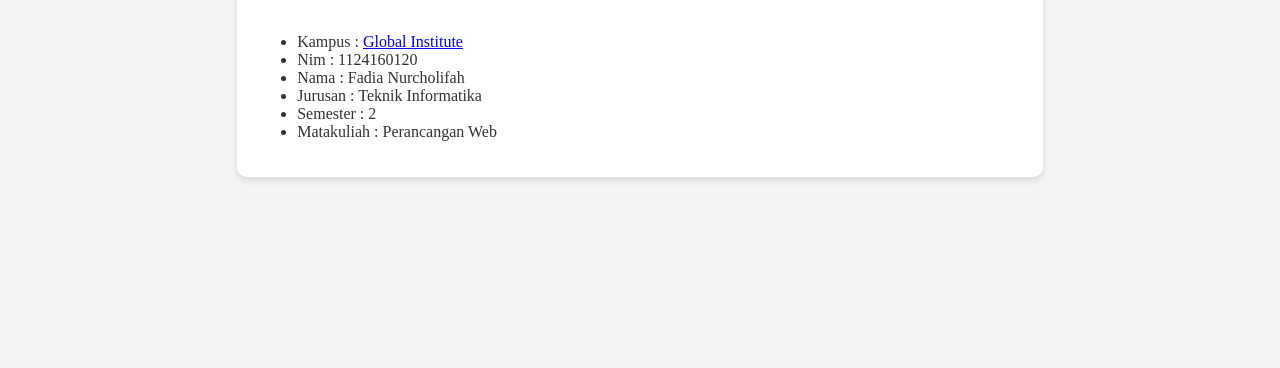
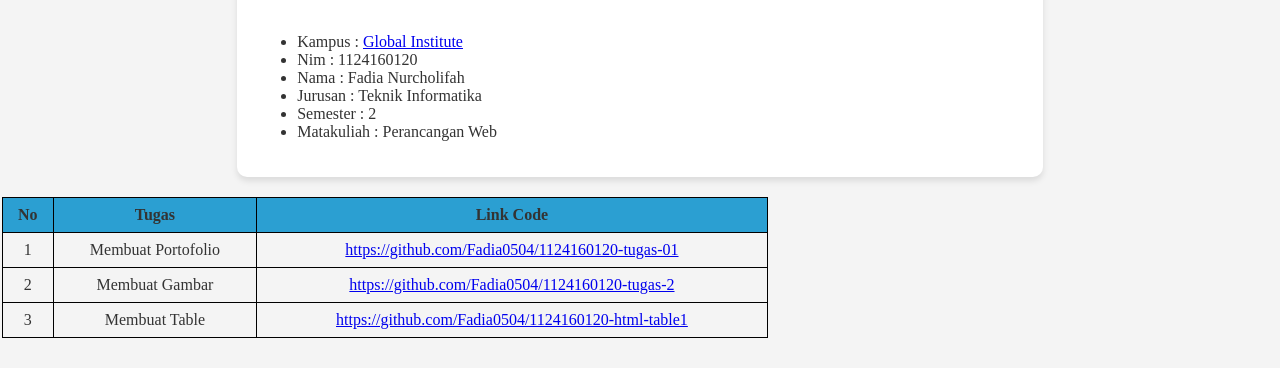
Before and after one commit to Fadia0504/1124160120-UTS-Fadia, a plain HTML site: page index.html in a window 1280 px wide. Shown: the part 210-578 px from the top of the page. Drawn offline with Linux system fonts and the light colour scheme.

Commit message:
Buat Table List Tugas Perancangan Web

```diff
--- a/index.html
+++ b/index.html
@@ -5,6 +5,16 @@
     <meta name="viewport" content="width=device-width, initial-scale=1.0">
     <title>Perancangan Web</title>
     <link rel="icon" href="images/rocket.png">
+    <style>
+        th, td {
+            border: 1px solid black;
+            padding: 8px;
+            text-align: center;
+        }
+        th {
+            background-color: #2b9fd2;
+        }
+    </style>
 </head>
 <body style="font-family: 'Times New Roman', Times, serif; margin: 2px; padding: 1; background-color: #f4f4f4; color: #333;">
     <header style="background-color: #2b9fd2; color: #fff; padding-top: 30px; min-height: 70px; text-align: center; ">
@@ -22,6 +32,29 @@
         <li>Matakuliah : Perancangan Web </li>
     </ul>
 </section>
-
+<section>
+    <table style="width: 60%; border-collapse: collapse; margin-top: 20px;">
+        <tr>
+            <th>No</th>
+            <th>Tugas</th>
+            <th>Link Code</th>
+        </tr>
+        <tr>
+            <td>1</td>
+            <td>Membuat Portofolio</td>
+            <td><a href="https://github.com/Fadia0504/1124160120-tugas-01">https://github.com/Fadia0504/1124160120-tugas-01</a></td>
+        </tr>
+        <tr>
+            <td>2</td>
+            <td>Membuat Gambar </td>
+            <td><a href="https://github.com/Fadia0504/1124160120-tugas-2">https://github.com/Fadia0504/1124160120-tugas-2</a></td>
+        </tr>
+        <tr>
+            <td>3</td>
+            <td>Membuat Table  </td>
+            <td><a href="https://github.com/Fadia0504/1124160120-html-table1">https://github.com/Fadia0504/1124160120-html-table1</a></td>
+        </tr>
+    </table>
+</section>
 </body>
 </html>
```
